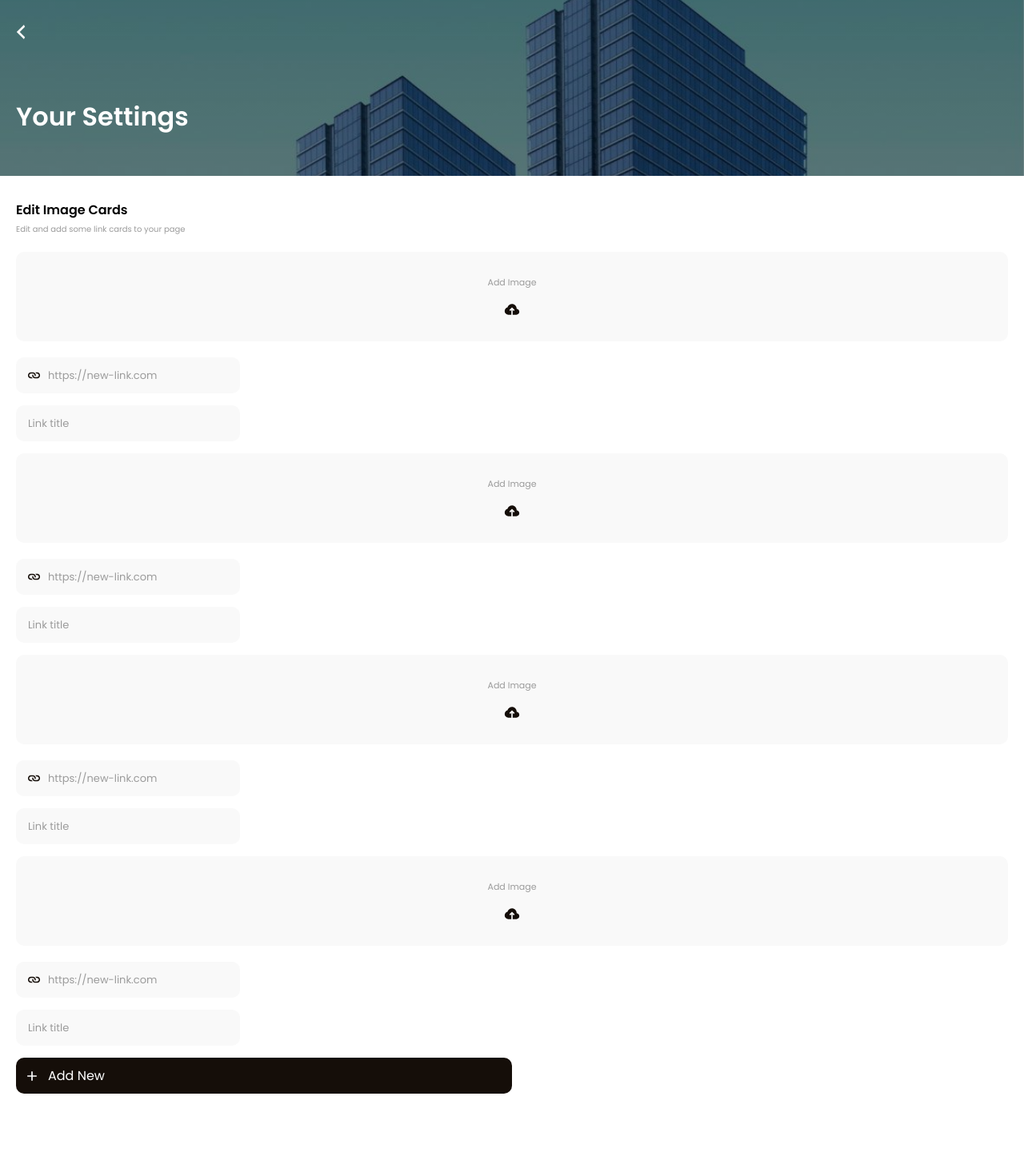
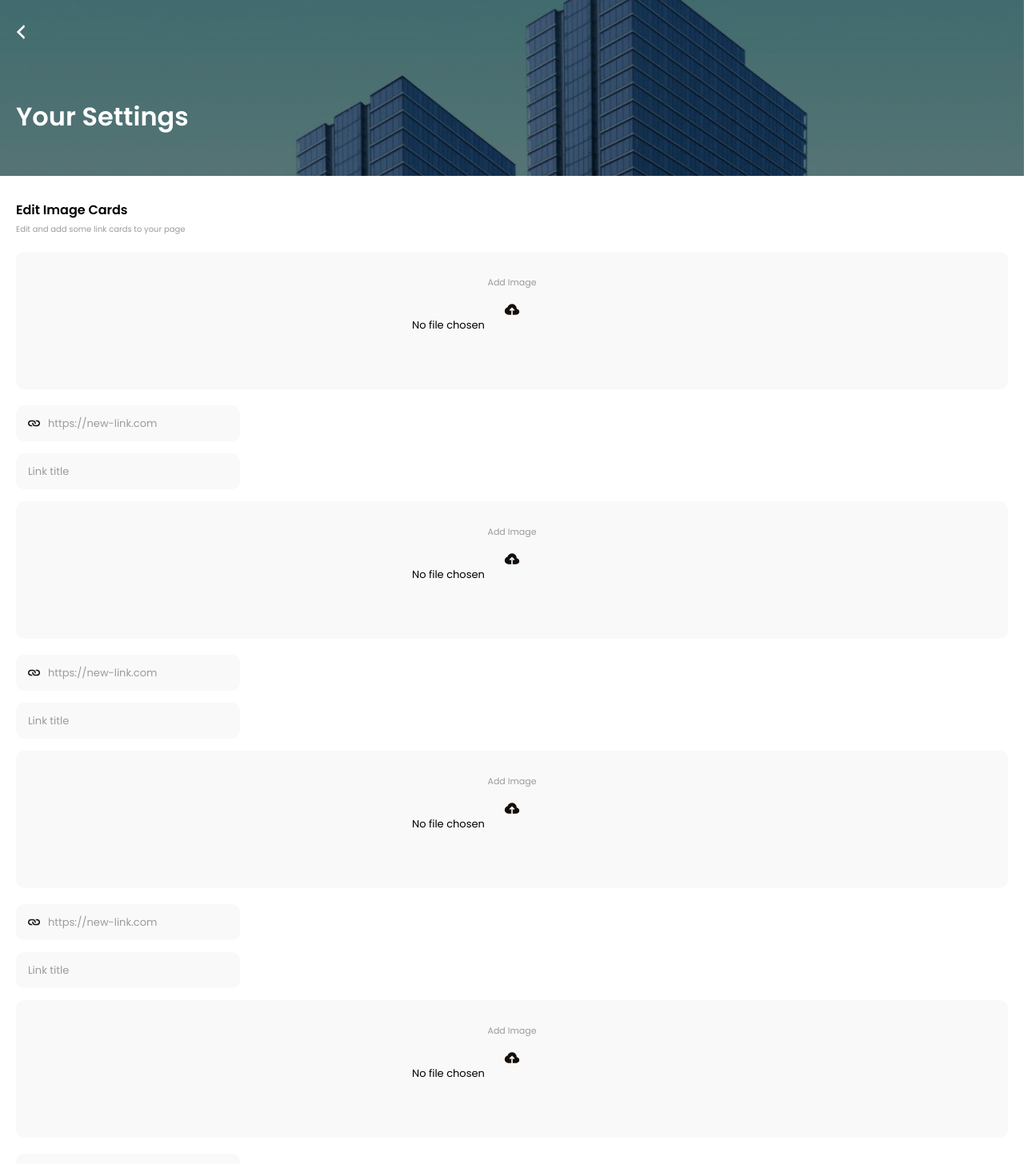
Before and after one commit to tobyoje/profile-builder-client, a React (Create React App) app: page /edit-image-cards/1 in a window 1280 px wide. Shown: the top 1456 px of the page at 80% size. Built offline with nearby package versions, Linux system fonts and the light colour scheme; no server answers; sample sign-in values are in the browser's storage.

Commit message:
Edit image cards done

```diff
--- a/src/pages/AddImageCard/AddImageCard.js
+++ b/src/pages/AddImageCard/AddImageCard.js
@@ -41,7 +41,6 @@ const AddImageCards = () => {
     newBasic.append("ic_link4", basicData.link4);
     newBasic.append("ic_title4", basicData.title4);
 
-    console.log(newBasic);
 
     const token = sessionStorage.getItem("token");
 
--- a/src/pages/EditImageCard/EditImageCard.js
+++ b/src/pages/EditImageCard/EditImageCard.js
@@ -8,7 +8,10 @@ import uploadIcon from "../../assets/icons/upload.svg";
 
 const EditImageCard = () => {
   const [basicData, setBasicData] = useState([]);
-  const [file, setFile] = useState(null);
+  const [file1, setFile1] = useState(null);
+  const [file2, setFile2] = useState(null);
+  const [file3, setFile3] = useState(null);
+  const [file4, setFile4] = useState(null);
   const [formErrors, setFormErrors] = useState({});
   const [user, setUser] = useState({});
   const navigate = useNavigate();
@@ -40,16 +43,16 @@ const EditImageCard = () => {
     event.preventDefault();
 
     const newBasic = new FormData();
-    newBasic.append("image1", file);
+    newBasic.append("image1", file1);
     newBasic.append("ic_link1", basicData.link1);
     newBasic.append("ic_title1", basicData.title1);
-    newBasic.append("image2", file);
+    newBasic.append("image2", file2);
     newBasic.append("ic_link2", basicData.link2);
     newBasic.append("ic_title2", basicData.title2);
-    newBasic.append("image3", file);
+    newBasic.append("image3", file3);
     newBasic.append("ic_link3", basicData.link3);
     newBasic.append("ic_title3", basicData.title3);
-    newBasic.append("image4", file);
+    newBasic.append("image4", file4);
     newBasic.append("ic_link4", basicData.link4);
     newBasic.append("ic_title4", basicData.title4);
 
@@ -75,8 +78,20 @@ const EditImageCard = () => {
     }
   };
 
-  const handleFileChange = (event) => {
-    setFile(event.target.files[0]);
+  const handleFileChange1 = (event) => {
+    setFile1(event.target.files[0]);
+  };
+
+  const handleFileChange2 = (event) => {
+    setFile2(event.target.files[0]);
+  };
+
+  const handleFileChange3 = (event) => {
+    setFile3(event.target.files[0]);
+  };
+
+  const handleFileChange4 = (event) => {
+    setFile4(event.target.files[0]);
   };
 
   const handleChange = (event) => {
@@ -102,13 +117,13 @@ const EditImageCard = () => {
               <img className="upload-icon" src={uploadIcon} alt="" />
               <input
                 type="file"
-                id="inputfile"
+                id="image1"
                 name="image1"
                 accept="image/png, image/jpeg, image/jpg"
-                onChange={handleFileChange}
-                className={`inputfile ${
-                  formErrors.error_pageTitle ? "input--error" : ""
-                }`}
+                onChange={handleFileChange1}
+                // className={`inputfile ${
+                //   formErrors.error_pageTitle ? "input--error" : ""
+                // }`}
               />
             </div>
             {formErrors.error_pageTitle && (
@@ -142,13 +157,13 @@ const EditImageCard = () => {
               <img className="upload-icon" src={uploadIcon} alt="" />
               <input
                 type="file"
-                id="inputfile"
+                id="image2"
                 name="image2"
                 accept="image/png, image/jpeg, image/jpg"
-                onChange={handleFileChange}
-                className={`inputfile ${
-                  formErrors.error_pageTitle ? "input--error" : ""
-                }`}
+                onChange={handleFileChange2}
+                // className={`inputfile ${
+                //   formErrors.error_pageTitle ? "input--error" : ""
+                // }`}
               />
             </div>
             <div className="linkfield">
@@ -179,13 +194,13 @@ const EditImageCard = () => {
               <img className="upload-icon" src={uploadIcon} alt="" />
               <input
                 type="file"
-                id="inputfile"
+                id="image3"
                 name="image3"
                 accept="image/png, image/jpeg, image/jpg"
-                onChange={handleFileChange}
-                className={`inputfile ${
-                  formErrors.error_pageTitle ? "input--error" : ""
-                }`}
+                onChange={handleFileChange3}
+                // className={`inputfile ${
+                //   formErrors.error_pageTitle ? "input--error" : ""
+                // }`}
               />
             </div>
             <div className="linkfield">
@@ -216,13 +231,13 @@ const EditImageCard = () => {
               <img className="upload-icon" src={uploadIcon} alt="" />
               <input
                 type="file"
-                id="inputfile"
+                id="image4"
                 name="image4"
                 accept="image/png, image/jpeg, image/jpg"
-                onChange={handleFileChange}
-                className={`inputfile ${
-                  formErrors.error_pageTitle ? "input--error" : ""
-                }`}
+                onChange={handleFileChange4}
+                // className={`inputfile ${
+                //   formErrors.error_pageTitle ? "input--error" : ""
+                // }`}
               />
             </div>
             <div className="linkfield">
```
